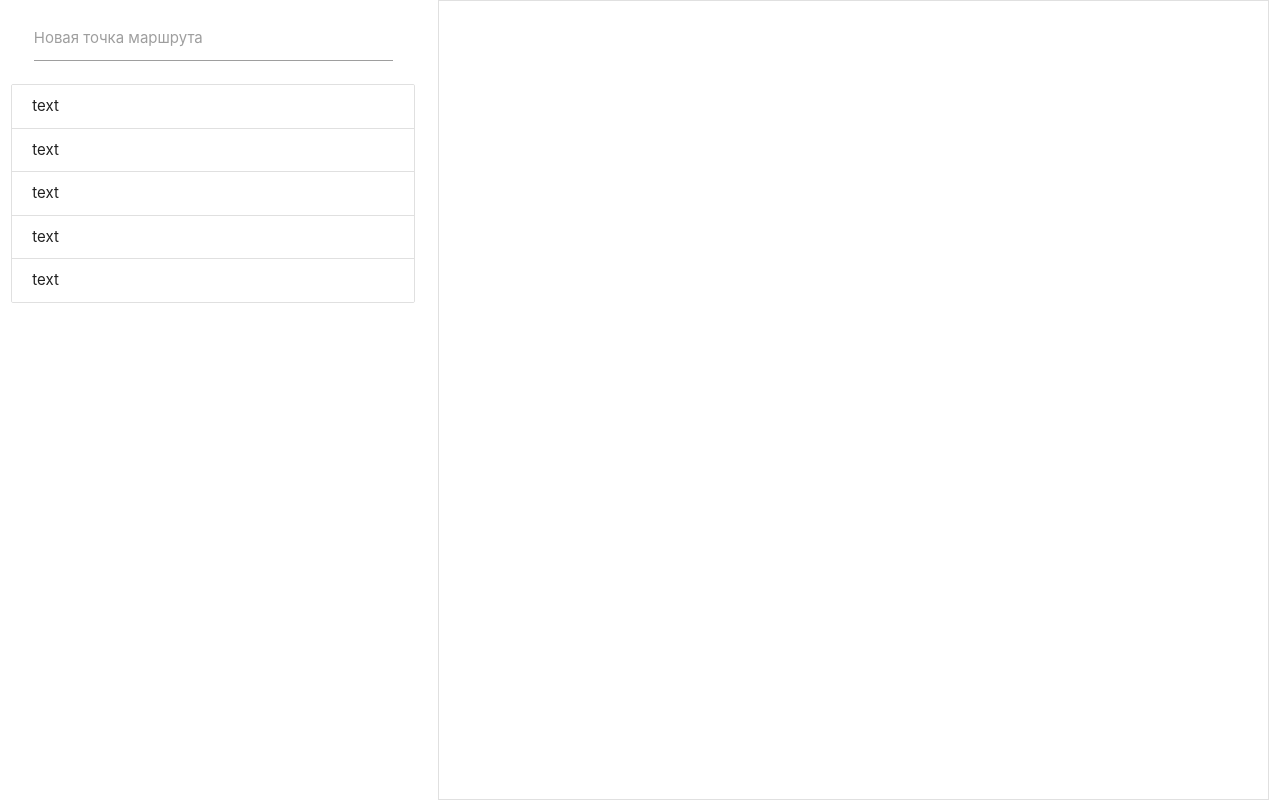
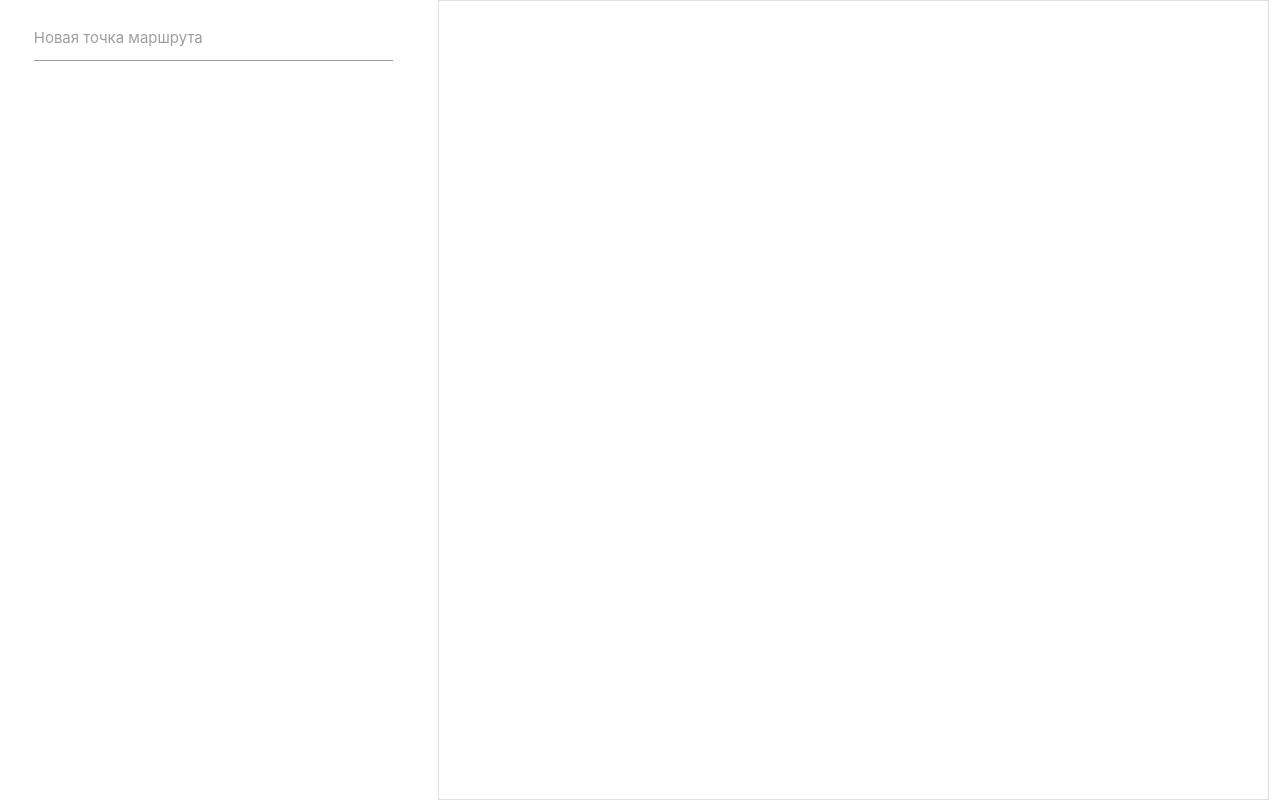
Before and after one commit to abutyrev/route-editor, a React (Create React App) app: page / in a window 1280 px wide. Built offline with nearby package versions, Linux system fonts and the light colour scheme.

Commit message:
implementation Input and RouteList components

```diff
--- a/src/App.js
+++ b/src/App.js
@@ -4,12 +4,46 @@ import RouteList from "./components/presentational/RouteList";
 import Map from "./components/presentational/Map";
 
 class App extends Component {
+  constructor(props) {
+    super(props);
+    this.state = {
+      routes: []
+    };
+    this.id = 0;
+  }
+
+  generateId = () => {
+    ++this.id;
+    return this.id;
+  };
+
+  addRoute = route => {
+    const routes = this.state.routes.slice(),
+      id = this.generateId();
+
+    this.setState({
+      routes: [...routes, { id, route }]
+    });
+  };
+
+  deleteRoute = id => {
+    const routes = this.state.routes.filter(route => {
+      return route.id !== id;
+    });
+    this.setState({
+      routes
+    });
+  };
+
   render() {
     return (
       <div className="App row">
         <div className="UserField col s4">
-          <Input />
-          <RouteList />
+          <Input addRoute={this.addRoute} />
+          <RouteList
+            routes={this.state.routes}
+            deleteRoute={this.deleteRoute}
+          />
         </div>
         <div className="MapField col s8">
           <Map />
--- a/src/components/presentational/Input.jsx
+++ b/src/components/presentational/Input.jsx
@@ -1,14 +1,43 @@
-import React from "react";
+import React, { Component } from "react";
 
-const Input = props => {
-  return (
-    <from className="col s12">
+class Input extends Component {
+  constructor(props) {
+    super(props);
+    this.state = {
+      value: ""
+    };
+  }
+
+  changeHandler = e => {
+    this.setState({
+      value: e.target.value
+    });
+    console.log(this.state.value);
+  };
+  submitHandler = e => {
+    e.preventDefault();
+    this.props.addRoute(this.state.value);
+    this.setState({
+      value: ''
+    });
+  };
+
+  render() {
+    return (
+      <form className="col s12" onSubmit={this.submitHandler}>
         <div className="input-field col s12">
-          <input type="text" id="new_route" className="validate" />
+          <input
+            type="text"
+            id="new_route"
+            className="validate"
+            value={this.state.value}
+            onChange={this.changeHandler}
+          />
           <label htmlFor="new_route">Новая точка маршрута</label>
         </div>
-    </from>
-  );
-};
+      </form>
+    );
+  }
+}
 
 export default Input;
--- a/src/components/presentational/RouteList.jsx
+++ b/src/components/presentational/RouteList.jsx
@@ -1,16 +1,28 @@
 import React from "react";
-import Route from "./Route";
 
-const RouteList = props => {
-  return (
-    <ul className="collection">
-      <Route />
-      <Route />
-      <Route />
-      <Route />
-      <Route />
-    </ul>
-  );
+const RouteList = ({ routes, deleteRoute }) => {
+  const list = routes.map(route => {
+    return (
+      <li className="collection-item" key={route.id}>
+        <span>
+          {route.route}
+          <a
+            href="#!"
+            className="secondary-content"
+            onClick={deleteRoute.bind(null, route.id)}
+          >
+            <i className="material-icons">delete</i>
+          </a>
+        </span>
+      </li>
+    );
+  });
+
+  if (list.length) {
+    return <ul className="collection">{list}</ul>;
+  } else {
+    return null;
+  }
 };
 
 export default RouteList;
```
Also changed, not shown: src/components/container/InputContainer.jsx (deleted), src/components/container/RouteListContainer.jsx (deleted).
